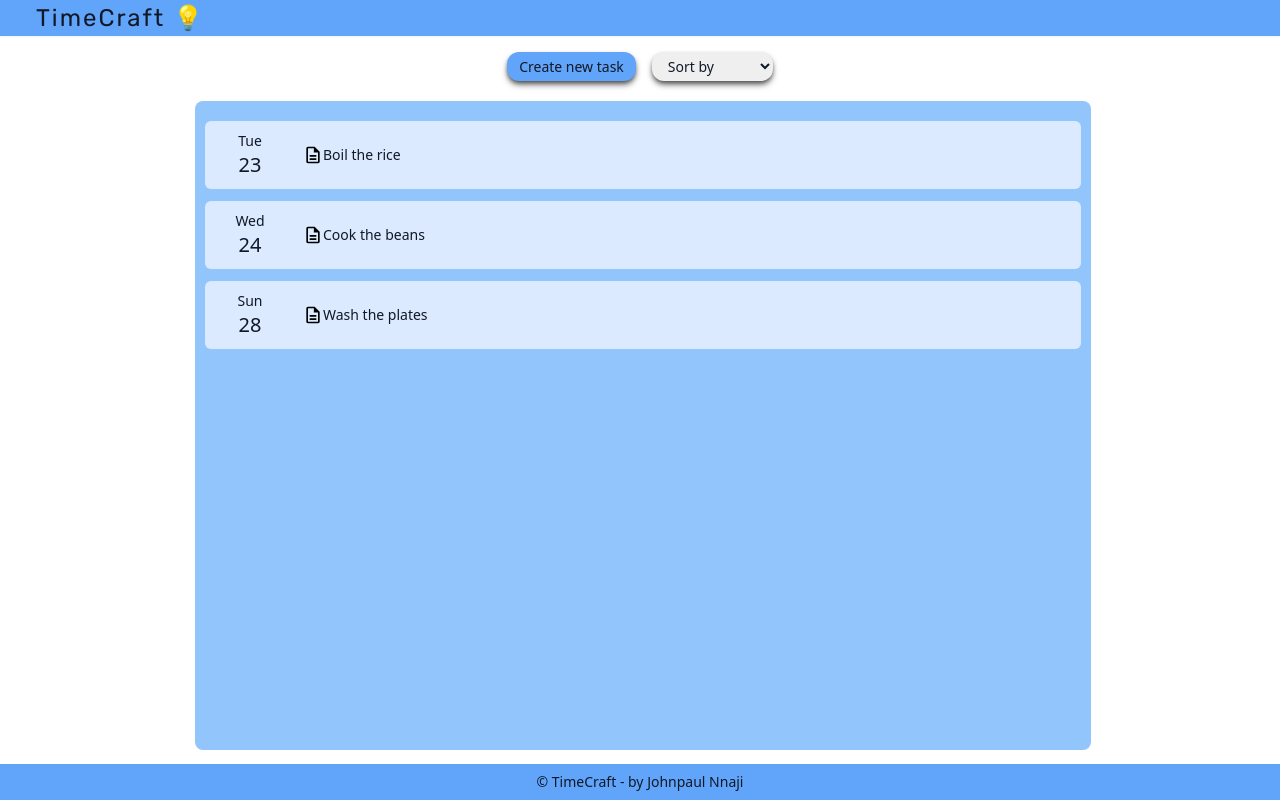
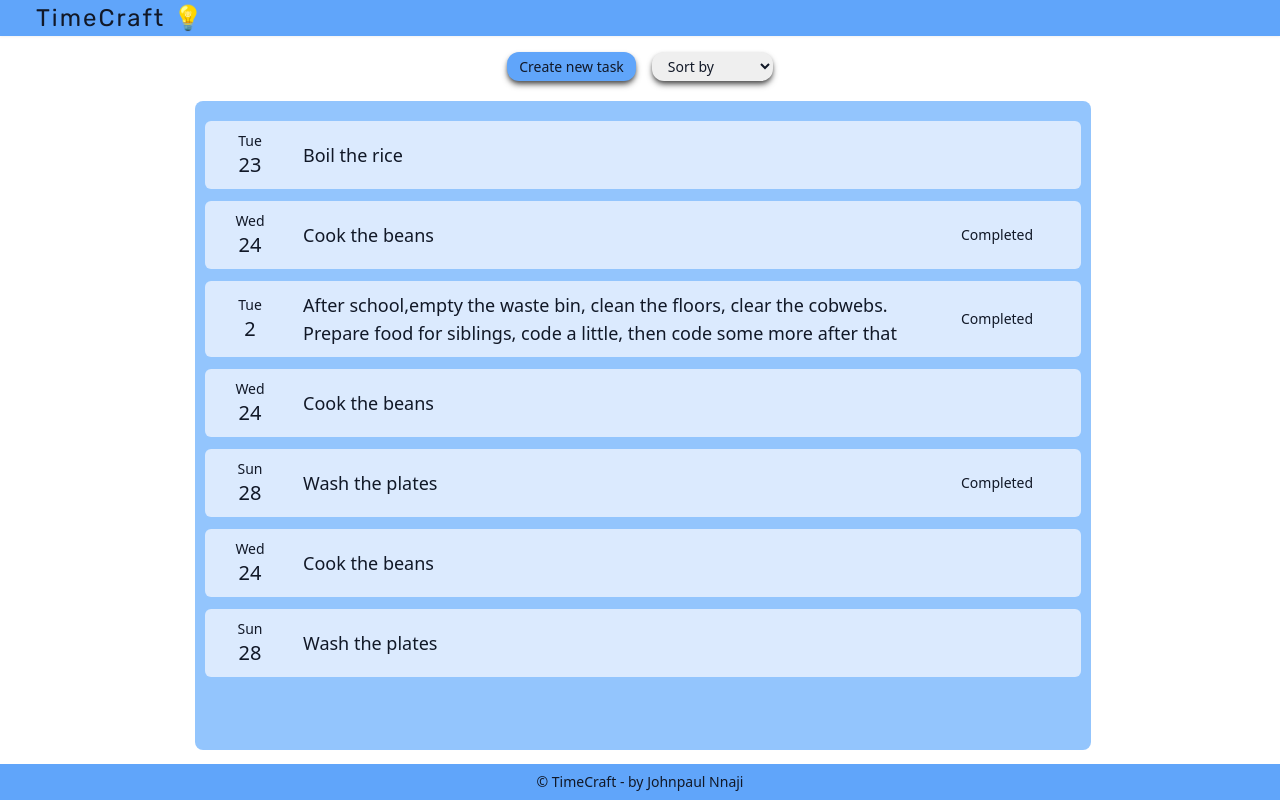
Before and after one commit to deXcripter/TimeCraft, a React (Vite) app in the folder frontend/: page / in a window 1280 px wide. Built offline with nearby package versions, Linux system fonts and the light colour scheme.

Commit message:
(ui improvment) make eah tasks box automatically stretch in height depending on its content

```diff
--- a/frontend/src/components/Body.jsx
+++ b/frontend/src/components/Body.jsx
@@ -1,5 +1,5 @@
-import { Signup } from './Signup';
-import Login from './Login';
+// import { Signup } from './Signup';
+// import Login from './Login';
 import { useState } from 'react';
 
 import styles from './Body.module.css';
@@ -55,6 +55,39 @@ const initialState = [
     date: '2024-04-24',
     priority: 'medium',
     tags: 'Food',
+    completed: true,
+  },
+  {
+    title: 'Washing',
+    description:
+      'After school,empty the waste bin, clean the floors, clear the cobwebs. Prepare food for siblings, code a little, then code some more after that',
+    priority: 'low',
+    date: '2024-04-2',
+    tags: 'Food',
+    completed: true,
+  },
+  {
+    title: 'Cooking',
+    description: 'Cook the beans',
+    date: '2024-04-24',
+    priority: 'medium',
+    tags: 'Food',
+    completed: false,
+  },
+  {
+    title: 'Washing',
+    description: 'Wash the plates',
+    date: '2024-04-28',
+    priority: 'low',
+    tags: 'Food',
+    completed: true,
+  },
+  {
+    title: 'Cooking',
+    description: 'Cook the beans',
+    date: '2024-04-24',
+    priority: 'medium',
+    tags: 'Food',
     completed: false,
   },
   {
@@ -83,10 +116,11 @@ function Tasks() {
 }
 
 function ListTasks({ task }) {
+  const [radio, setradio] = useState(true);
+
   const newDate = new Date(task.date);
   const day = newDate.getDay();
   const date = newDate.getDate();
-  console.log(newDate, day, date);
 
   function convertDay(enteredDate) {
     if (enteredDate > 6) return 'invalid date';
@@ -101,15 +135,15 @@ function ListTasks({ task }) {
   }
 
   return (
-    <li className="overflow-scroll rounded-md px-5 h-auto bg-blue-100 text-left grid grid-cols-[50px_auto] items-center">
-      <div className="text-center">
+    <li className="overflow-scroll rounded-md px-5 h-auto bg-blue-100 text-left grid grid-cols-[50px_auto_100px] items-center">
+      <div className="text-center h-auto">
         <div>{convertDay(day)}</div>
         <div className="text-xl">{date}</div>
       </div>
-      <div className="px-7 flex align-top">
-        <img src="../../public/description.svg" className="h-5" />
-        <p className="">{task.description}</p>
+      <div className="px-7 flex align-top h-auto">
+        <p className="text-lg">{task.description}</p>
       </div>
+      {task.completed && <div className="">Completed</div>}
     </li>
   );
 }
```
